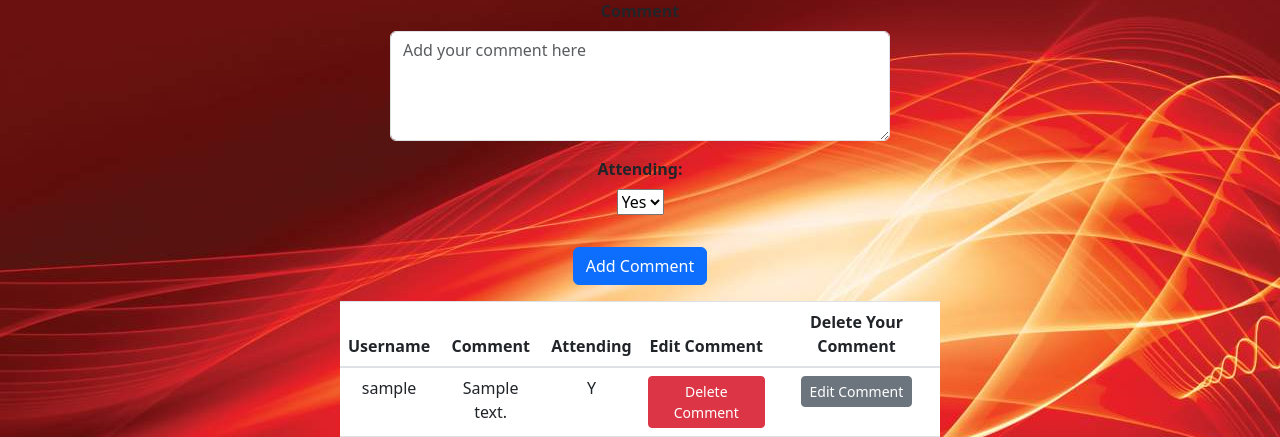
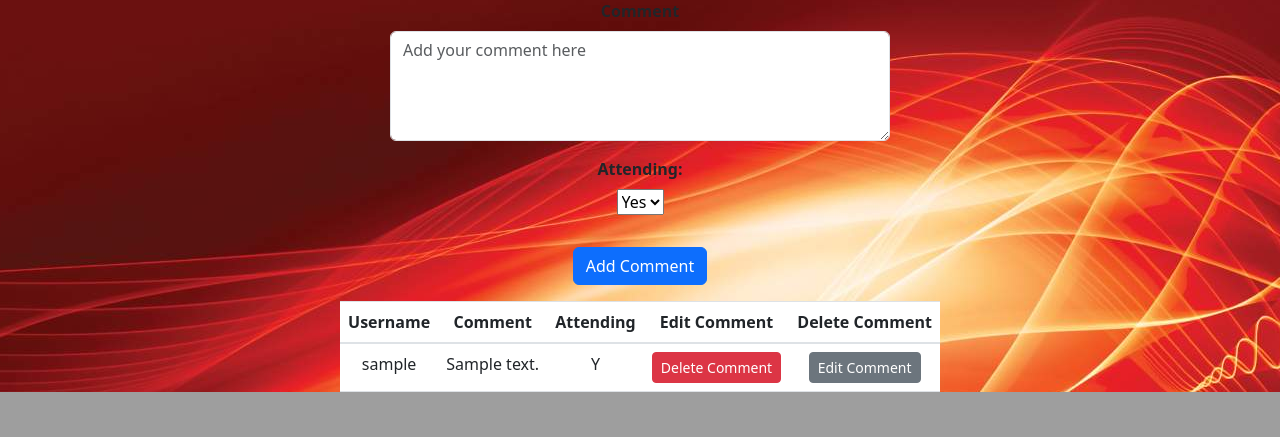
Before and after one commit to HoganBerens/outings, a Django app: page /events/1/ in a window 1280 px wide. Shown: the part 819-1256 px from the top of the page. After the commit the page ends 1211 px from the top, so only its background shows below. Run offline with Django 4.2, Linux system fonts and the light colour scheme; a user stored in the database is signed in; tables that the repository leaves empty hold one stand-in row (values such as "Sample post"); some libraries are stand-ins or nearby versions.

Commit message:
aesthetic changes

```diff
--- a/main_app/templates/events/detail.html
+++ b/main_app/templates/events/detail.html
@@ -43,7 +43,7 @@
   </form>
   <table class="table mt-3" style="max-width: 600px; margin: 0 auto;">
     <thead>
-      <tr><th>Username</th><th>Comment</th><th>Attending</th><th>Edit Comment</th><th>Delete Your Comment</th></tr>
+      <tr><th>Username</th><th>Comment</th><th>Attending</th><th>Edit Comment</th><th>Delete Comment</th></tr>
     </thead>
     <tbody>
       {% for comment in event.comment_set.all %}
```
